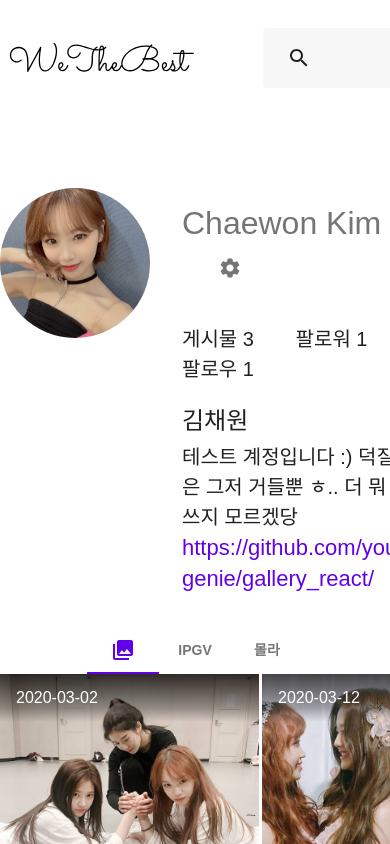
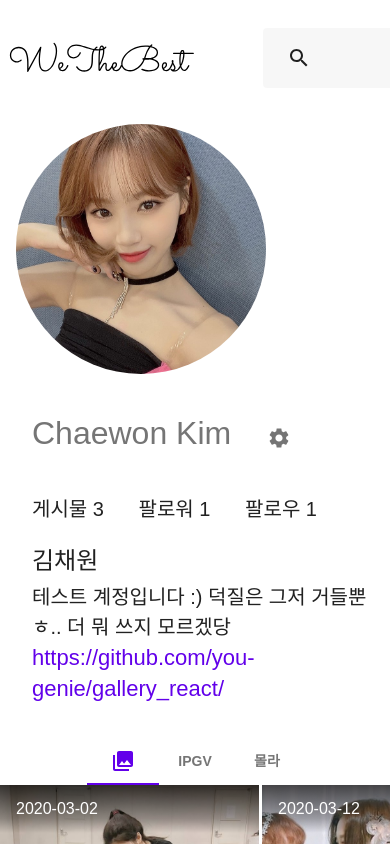
Before and after one commit to you-genie/formixmatch, a React (Create React App) app: page / in a window 390 px wide. Shown: the top 844 px of the page. Built offline with nearby package versions, Linux system fonts and the light colour scheme.

Commit message:
[#8] Relative change on profile.js

```diff
--- a/src/modules/subviews/Profile.js
+++ b/src/modules/subviews/Profile.js
@@ -25,6 +25,9 @@ const useStyles = makeStyles((theme) => ({
         position: 'relative',
         justifySelf: 'center',
         display: 'flex',
+        [theme.breakpoints.down('sm')]: {
+            display: 'block',
+        },
     },
     cover: {
     },
@@ -34,6 +37,11 @@ const useStyles = makeStyles((theme) => ({
     profileImg: {
         width: '150px',
         height: '150px',
+        [theme.breakpoints.down('sm')]: {
+            width: '250px',
+            height: '250px',
+            margin: theme.spacing(0, 2)
+        },
         margin: theme.spacing(8, 0, 0),
     },
     profileButton: {
@@ -45,6 +53,9 @@ const useStyles = makeStyles((theme) => ({
         marginBottom: theme.spacing(2)
     },
     cardContentGrid: {
+        [theme.breakpoints.down('sm')]: {
+            marginTop: theme.spacing(-5),
+        },
         marginLeft: theme.spacing(2),
     }
 }))
```
